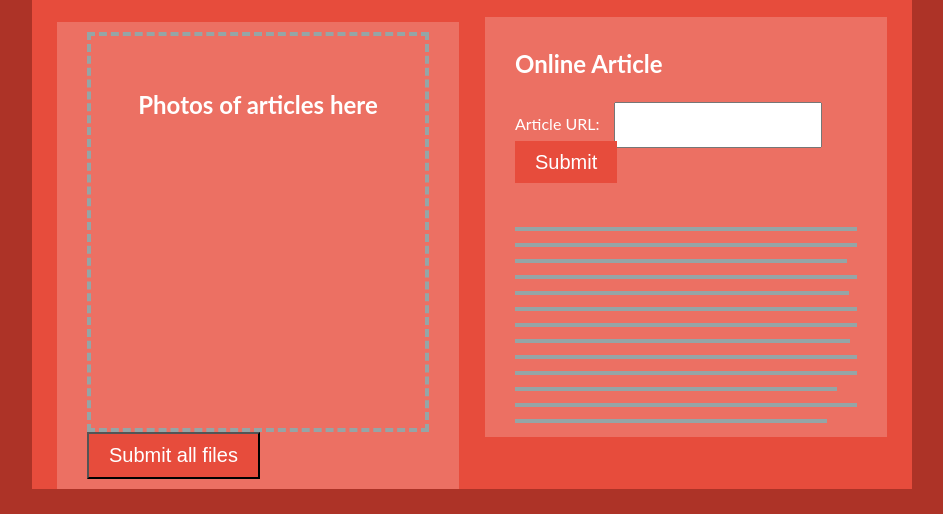
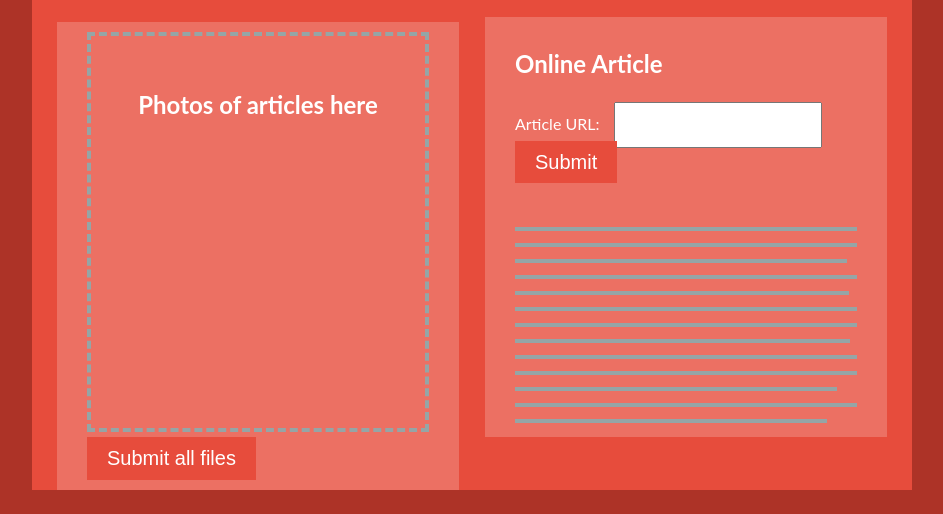
Before and after one commit to agentflare/angelhack, a website: page frontend/index.html in a window 1280 px wide. Shown: the part 286-800 px from the top of the page, without its empty margins (168-1111 px from the left). Drawn offline with Linux system fonts and the light colour scheme.

Commit message:
style button

```diff
--- a/frontend/css/style.css
+++ b/frontend/css/style.css
@@ -93,6 +93,8 @@ h2 {
   padding: 10px 20px 10px 20px;
   text-decoration: none;
   cursor: pointer;
+  border: none;
+  background: none;
 }
 
 #websiteInput {
@@ -188,3 +190,7 @@ h3 {
   height: 100px;
   width: 100px;
 }
+
+.button-container {
+  margin-top: 5px;
+}
--- a/frontend/index.html
+++ b/frontend/index.html
@@ -28,6 +28,8 @@
 									<h2>Photos of articles here</h2>
 								</div>
 							</form>
+						</div>
+						<div class="button-container center">
 							<button id="submit-all" class="btn btn-default">Submit all files</button>
 						</div>
 					</div>
```
